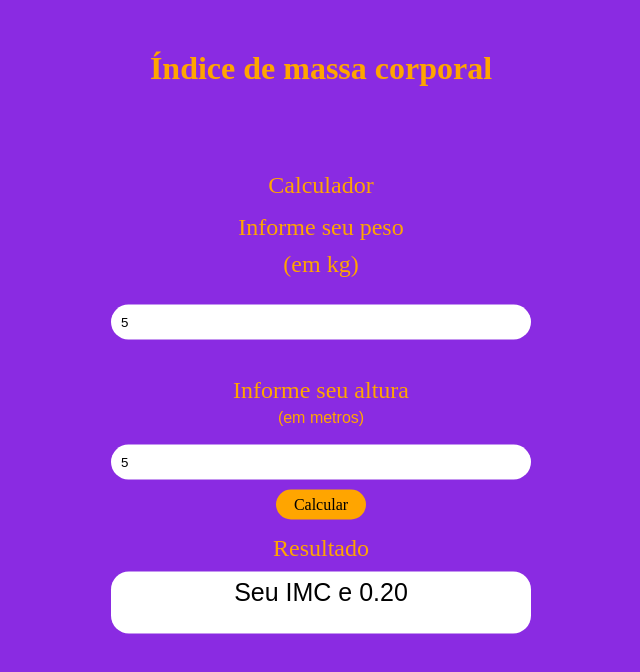
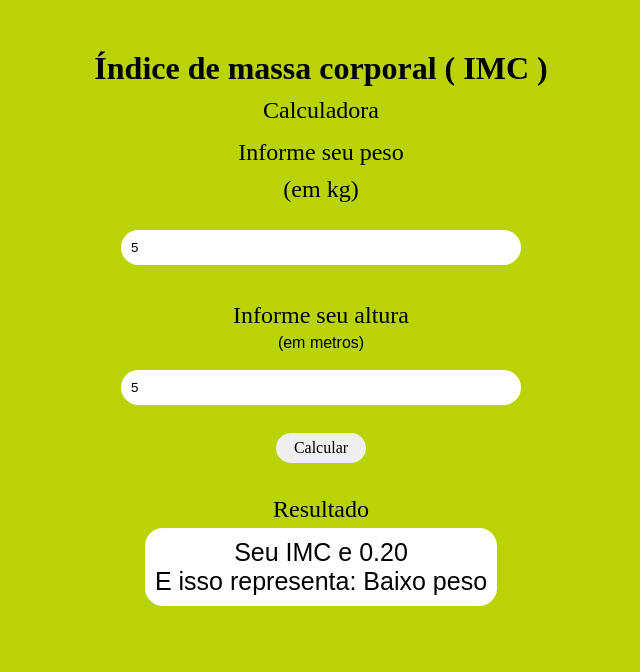
Before and after one commit to andrewalmeidaa/Calculadora-IMC, a plain HTML site: page index.html in a window 1280 px wide. Both pictures are taken after typing "5", "5" into the empty fields and a click on the button "Calcular". Shown: the whole page, without its empty margins (319-959 px from the left). Drawn offline with Linux system fonts and the light colour scheme.

Commit message:
Mains
changed the project

```diff
--- a/index.html
+++ b/index.html
@@ -9,21 +9,17 @@
     <link rel="stylesheet" href="style.css">
 </head>
 <body>
-    <div class="fundo">
-        <h1 id="tituloprincipal">Índice de massa corporal</h1>
-        <div class="calculador">
-            <h2 id="sub-titulos">Calculador</h2>
+        <h1 id="tituloprincipal">Índice de massa corporal ( IMC )</h1>
+        <div id="calculador" class="container">
+            <h2 id="sub-titulos">Calculadora</h2>
 
-        <h2> Informe seu peso<h2 <p id="titulo">(em kg)</p><br>
-            <input type="number" class="input" placeholder="Peso" id="peso"><br>
+        <h2> Informe seu peso<h2> <p id="titulo"> (em kg)</p><br>
+            <input type="number" class="input" placeholder="Peso. Ex: 64.3" id="peso"><br>
         <h2> Informe seu altura</h2><p id="titulo">(em metros)</p><br>
-            <input type="number" class="input" placeholder="Altura" id="altura"><br>
+            <input type="number" class="input" placeholder="Altura. Ex: 1.73" id="altura"><br>
         <button class="botao" type="submit" id="btn">Calcular</button><br>
         <h2 id="titulos">Resultado</h2>
-        <div>
-            <p id="resultado"></p>
-        </div>
-
+        <div id="boxResultado" class="boxResultado">
         </div>
     </div>
 </body>
--- a/index.js
+++ b/index.js
@@ -5,8 +5,51 @@ const result = document.getElementById(`resultado`)
 
 
 btn.addEventListener(`click`, ()=>{
+    // let altur = altura.value*altura.value
+    // let imc = (peso.value / altur).toFixed(2)
+
+    const divBoxResultado = document.getElementById('boxResultado')
+    const pResult = document.createElement('p')
+    pResult.id = 'resultado'
+    pResult.className = 'resultado'
+    pResult.innerText = `Seu IMC e ${calcImc()}
+                        E isso representa: ${indiceImc(calcImc())}
+                                                `
+
+    // const pIndiceImcResultado = document.createElement('p')
+    // pIndiceImcResultado.id = 'resultado'
+    // pIndiceImcResultado.className = 'resultado'
+    // pIndiceImcResultado.innerText = `Seu IMC e ${indiceImc(calcImc())}`
+
+    divBoxResultado.append(pResult)
+    console.log(indiceImc(calcImc()))
+})
+
+
+
+function calcImc (){
     let altur = altura.value*altura.value
     let imc = (peso.value / altur).toFixed(2)
-    console.log(imc)
-    result.textContent = `Seu IMC e ${imc}`
-})
+    return imc
+}
+
+
+function indiceImc(imc){
+    let indiceImcUsuario = ``
+    if(imc<18.5){
+        indiceImcUsuario = `Baixo peso`
+    }else if(imc>=18.5 && imc<24.9){
+        indiceImcUsuario = `Peso Normal`
+    }else if(imc>=25 && imc<29.9){
+        indiceImcUsuario = `Sobrepeso`
+    }else if(imc>=30 && imc<34.9){
+        indiceImcUsuario = `Obesidade Grau 1`
+    }else if(imc>=35 && imc<39.9){
+        indiceImcUsuario = `Obesidade grau 2`
+    }else if(imc>40){
+        indiceImcUsuario = `Obesidade grau 3`
+    }
+    return indiceImcUsuario
+}
+
+console.log(`test`)
--- a/style.css
+++ b/style.css
@@ -1,20 +1,20 @@
 *{
     margin: 0;
     padding: 0;
+    box-sizing: border-box;
 }
-.fundo{
-    background-color: blueviolet;
-    height: 100vh;
-    color: black;
+body{
+    background-color: #bad306;
     font-family: Arial, Helvetica, sans-serif;
     text-align: center;
 }
-.calculador{
-position: absolute;
-transform: translate(-50%, -50%);
-top: 50%;
-left: 50%;
 
+.container{
+    display: flex;
+    flex-direction: column;
+    justify-content: center;
+    align-items: center;
+    flex-wrap: wrap;
 }
 
 .input{
@@ -35,23 +35,9 @@ width: 400px;
      font-family: 'Times New Roman', Times, serif;     padding: 5px;
      cursor: pointer;
      border-radius: 15px;
-    background-color: orange;
     }
 
-    #resultado{
-        height: 50px;
-        background-color: white;
-        margin: 5px;
-        font-size: 25px;
-        color: black;
-        text-align: center;
-        padding: 6px;
-        border-radius: 18px;
-
-}
-
 h2{
-    color: orange;
     display: flex;
     flex-direction: column;
     padding: 5px;
@@ -60,24 +46,32 @@ h2{
     font-size: x-large;
 }
 #sub-titulos{
-    color: orange;
     padding: 10px;
     font-family: 'Times New Roman', Times, serif;
 
 
 }
 
-
-
-
 #tituloprincipal{
     padding-top: 50px;
-    color: orange;
     font-family: 'Times New Roman', Times, serif;
 }
 
 
-#titulo{
-    color: orange;
 
+
+#resultado{
+    background-color: white;
+    font-size: 25px;
+    /* color: black; */
+    border-radius: 18px;
+    padding: 10px;
+    display: flex;
+    gap: 10px;
 }
+
+.boxResultado{
+    display: flex;
+    flex-direction: column;
+    gap: 10px;
+}
```
